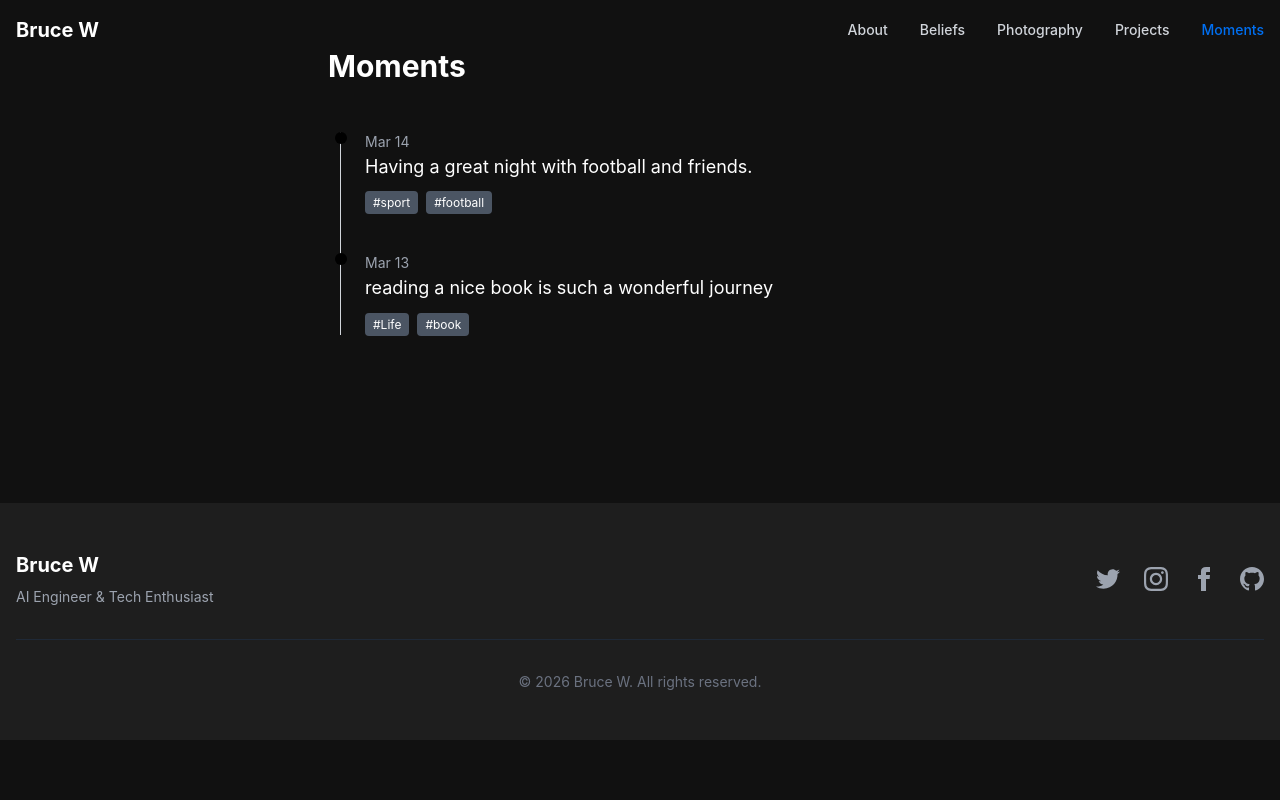
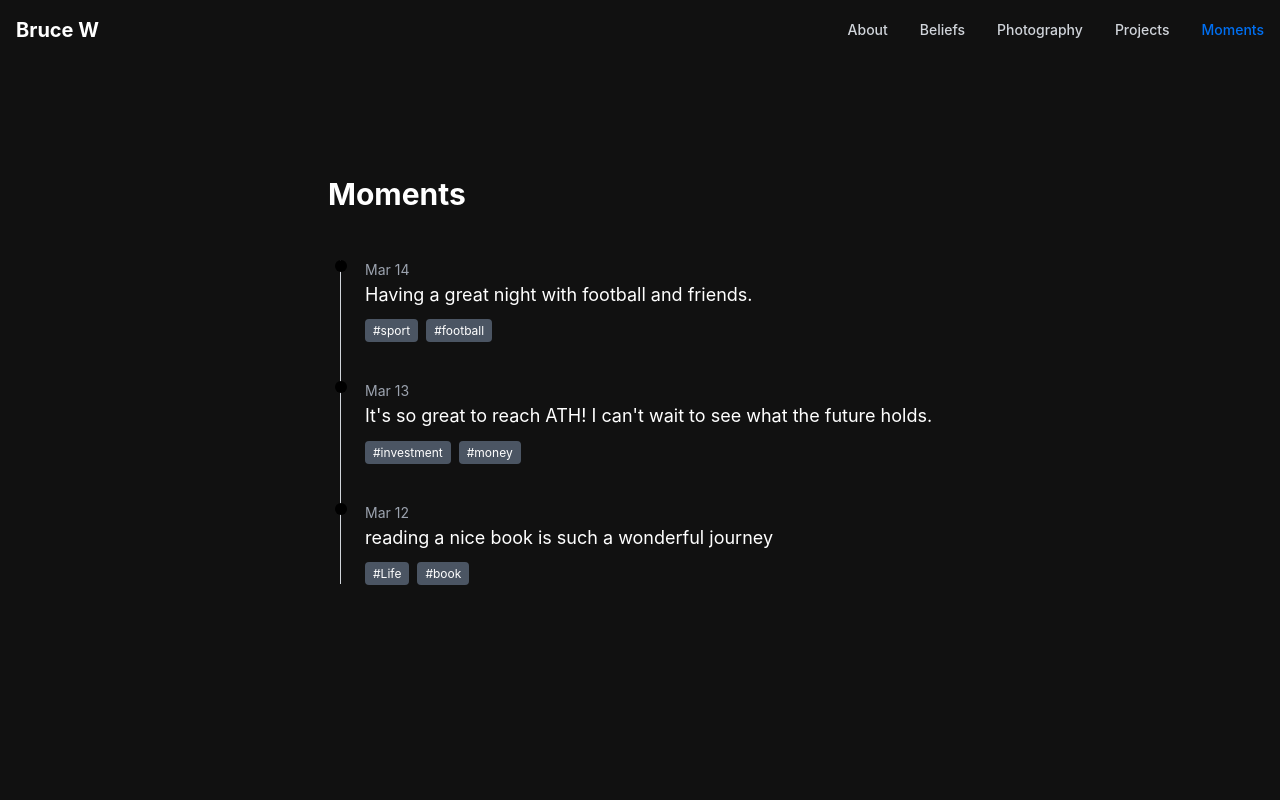
Before and after one commit to withoutaword/about_me, a React (Vite) app: page /moments in a window 1280 px wide. Shown: the top 800 px of the page. Built offline with nearby package versions, Linux system fonts and the light colour scheme.

Commit message:
add moments

```diff
--- a/src/data/moments.js
+++ b/src/data/moments.js
@@ -7,8 +7,15 @@ export const moments = [
     tags: ["sport", "football"]
   },
   {
+    id: "miracle day of reaching ATH",
+    date: "2026-03-13",
+    text: "It's so great to reach ATH! I can't wait to see what the future holds.",
+    image: "/images/ib_acct.jpg",
+    tags: ["investment", "money"]
+  },
+  {
     id: "nice book",
-    date: "2026-03-13",
+    date: "2026-03-12",
     text: "reading a nice book is such a wonderful journey",
     image: "/images/book.jpg",
     tags: ["Life", "book"]
--- a/src/pages/MomentDetail.jsx
+++ b/src/pages/MomentDetail.jsx
@@ -20,6 +20,8 @@ export default function MomentDetail() {
   return (
         <div className="min-h-screen bg-dark">
       <Navbar />
+
+      <section className="pt-32 pb-20">
     <div className="max-w-2xl mx-auto px-6 py-12">
 
       <p className="text-sm text-gray-400 mb-4">{date}</p>
@@ -42,6 +44,7 @@ export default function MomentDetail() {
       )}
 
     </div>
+    </section>
     <Footer />
     </div>
   );
--- a/src/pages/MomentsPage.jsx
+++ b/src/pages/MomentsPage.jsx
@@ -11,6 +11,8 @@ export default function Moments() {
   return (
     <div className="min-h-screen bg-dark">
       <Navbar />
+
+      <section className="pt-32 pb-20">
     <div className="max-w-2xl mx-auto px-6 py-12">
 
       <h1 className="text-3xl font-bold mb-12">Moments</h1>
@@ -53,6 +55,7 @@ export default function Moments() {
       </div>
 
     </div>
+    </section>
     <Footer />
 
     </div>
```
Also changed, not shown: public/images/ib_acct.jpg (added).
